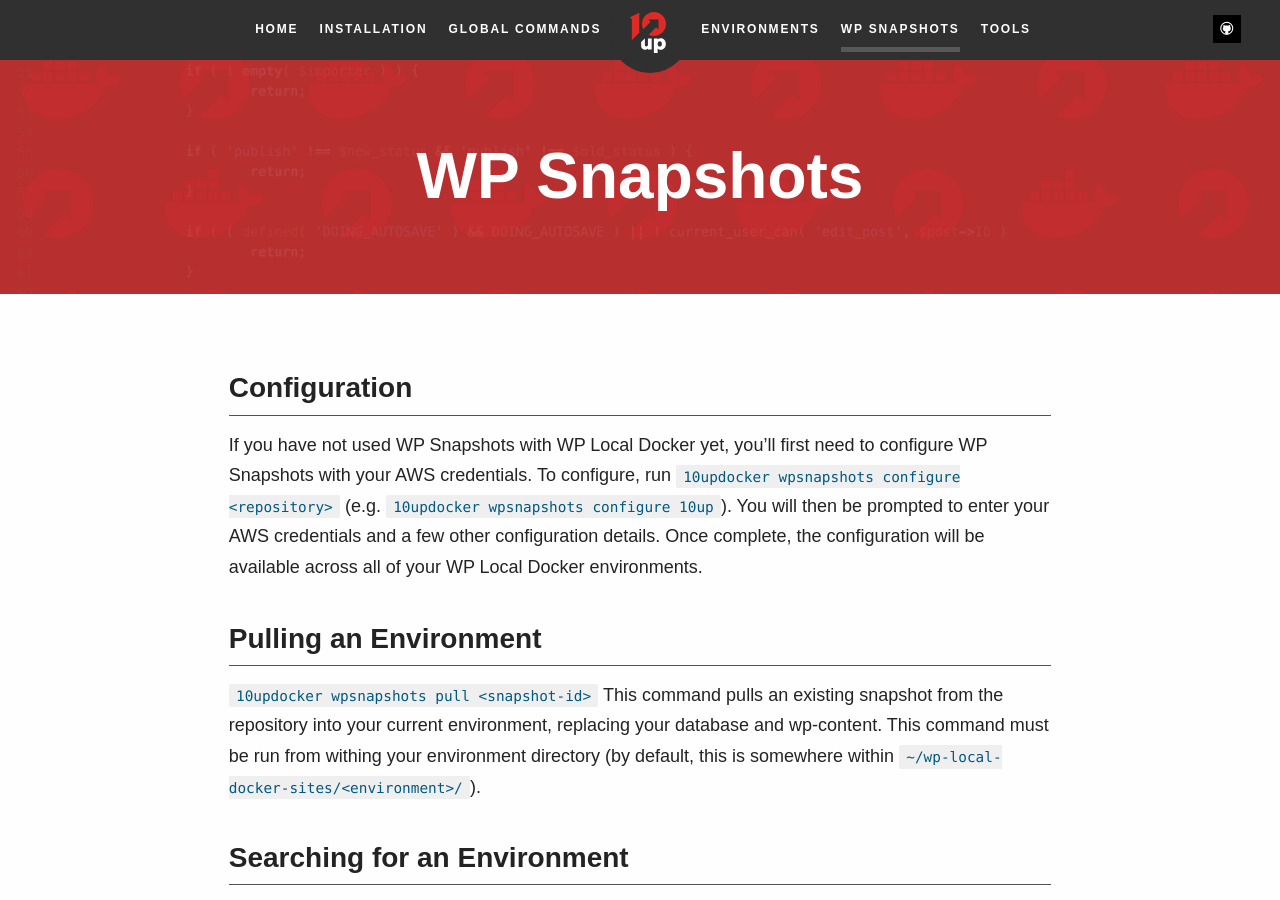
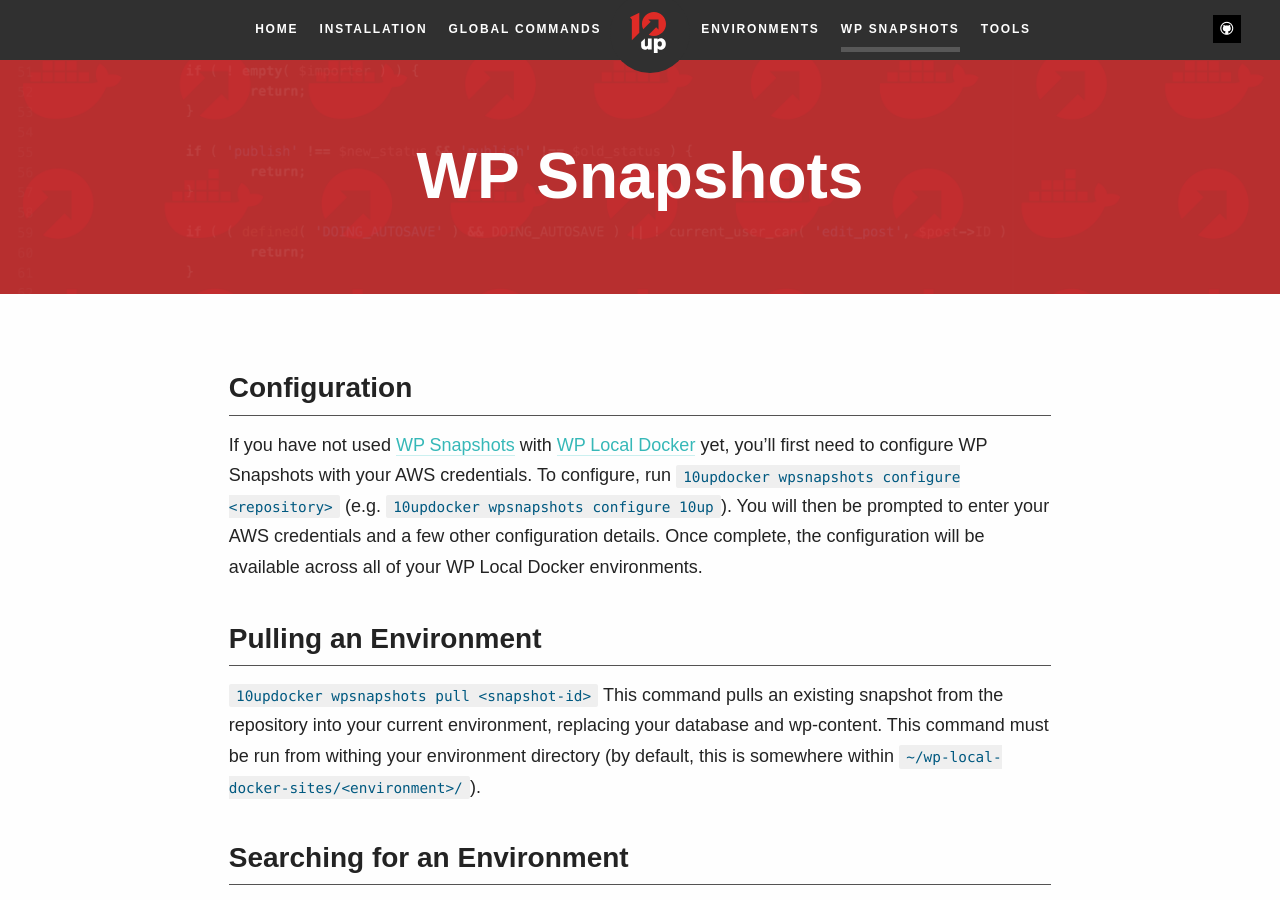
Before and after one commit to 10up/wp-local-docker-docs, a Jekyll site: the page built from wp-snapshots.md, in a window 1280 px wide and 900 px high. Built offline with Jekyll 4.4.1, drawn with Linux system fonts in a browser that asks for light colours; some web fonts are replaced; part of the change alters nothing that is shown.

```diff
--- a/_includes/markdown/WPSnapshots.md
+++ b/_includes/markdown/WPSnapshots.md
@@ -1,6 +1,6 @@
 ## Configuration
 
-If you have not used WP Snapshots with WP Local Docker yet, you'll first need to configure WP Snapshots with your AWS
+If you have not used [WP Snapshots](https://github.com/10up/wpsnapshots) with [WP Local Docker](https://github.com/10up/wp-local-docker-v2) yet, you'll first need to configure WP Snapshots with your AWS
 credentials. To configure, run `10updocker wpsnapshots configure <repository>` (e.g. `10updocker wpsnapshots configure 10up`). You will then be prompted to enter
 your AWS credentials and a few other configuration details. Once complete, the configuration will be available across
 all of your WP Local Docker environments.
```
